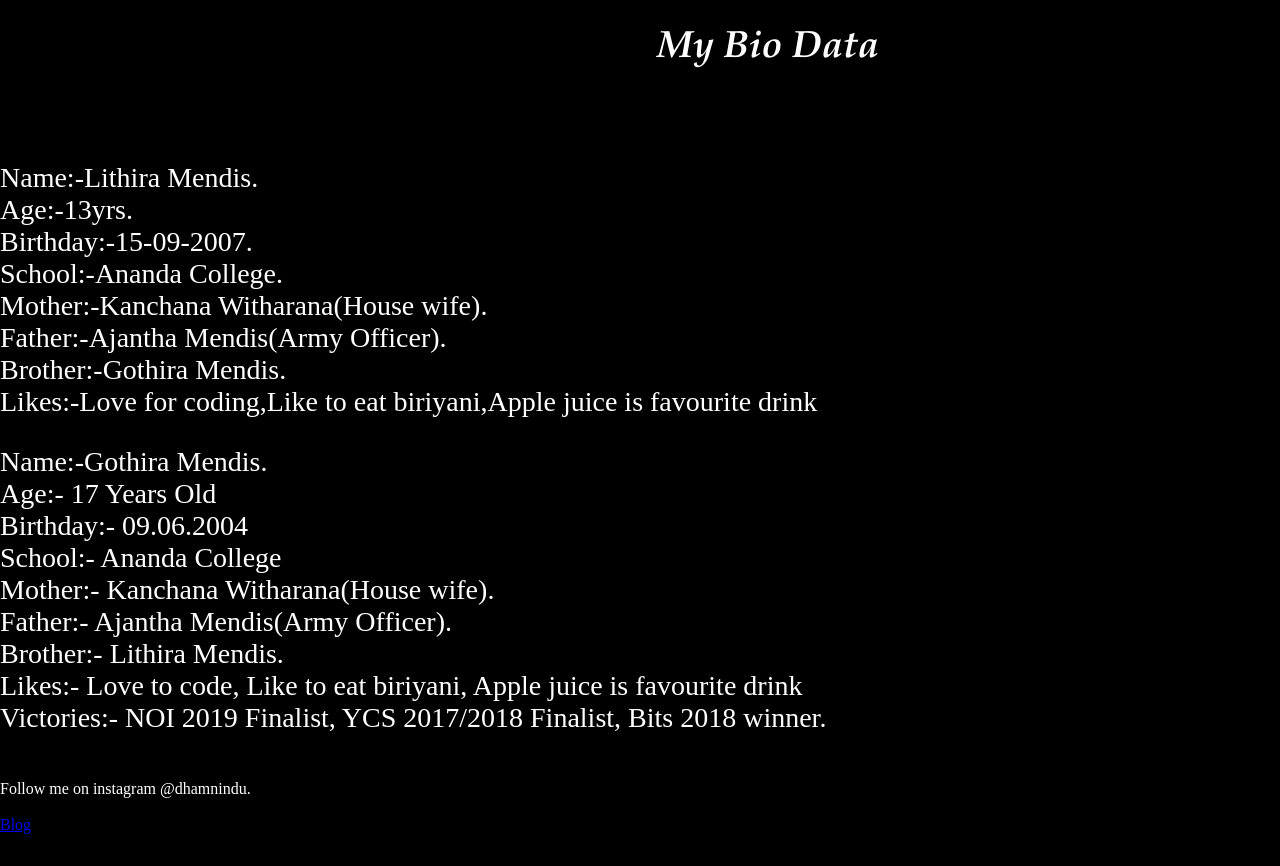
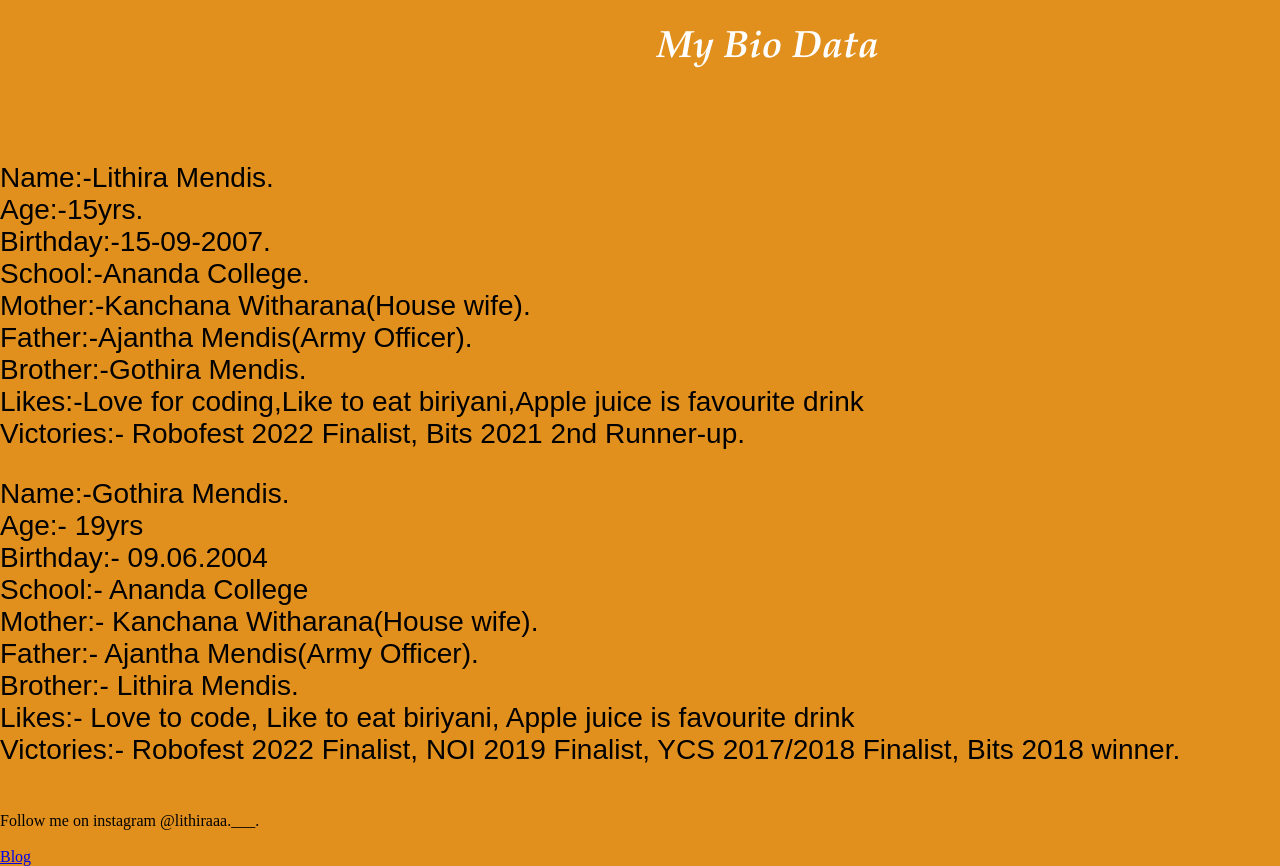
Before and after one commit to baryansagar74-create/portfolio, a plain HTML site: page index.html in a window 1280 px wide. Shown: the top 866 px of the page. Before the commit the page ends 834 px from the top, so only its background shows below. Drawn offline with Linux system fonts and the light colour scheme.

Commit message:
Add files via upload

```diff
--- a/index.html
+++ b/index.html
@@ -16,25 +16,26 @@ My Bio Data
 <br>
 
 <p>Name:-Lithira Mendis.<br>
-Age:-13yrs.<br>
+Age:-15yrs.<br>
 Birthday:-15-09-2007.<br>
 School:-Ananda College.<br>
 Mother:-Kanchana Witharana(House wife).<br>
 Father:-Ajantha Mendis(Army Officer).<br>
 Brother:-Gothira Mendis.<br>
-Likes:-Love for coding,Like to eat biriyani,Apple juice is favourite drink</p>
+Likes:-Love for coding,Like to eat biriyani,Apple juice is favourite drink<br>
+Victories:- Robofest 2022 Finalist, Bits 2021 2nd Runner-up.</p>
 
 <p>Name:-Gothira Mendis.<br>
-Age:- 17 Years Old<br>
+Age:- 19yrs<br>
 Birthday:- 09.06.2004 <br>
 School:- Ananda College <br>
 Mother:- Kanchana Witharana(House wife).<br>
 Father:- Ajantha Mendis(Army Officer).<br>
 Brother:- Lithira Mendis.<br>
 Likes:- Love to code, Like to eat biriyani, Apple juice is favourite drink<br>
-Victories:- NOI 2019 Finalist, YCS 2017/2018 Finalist, Bits 2018 winner.</p>
+Victories:- Robofest 2022 Finalist, NOI 2019 Finalist, YCS 2017/2018 Finalist, Bits 2018 winner.</p>
 
-<br>Follow me on instagram @dhamnindu. <br>
+<br>Follow me on instagram @lithiraaa.___. <br>
 <br><a href="www.gothira2004.blogspot.com">Blog</a><br>
 </body>
 </html>
--- a/min.css
+++ b/min.css
@@ -3,8 +3,8 @@ body {
 	margin: 0;
 	text-align: left;
 	width: 120%;
-                 background-color: black;
-                 color:white;
+                 background-color: rgb(226, 144, 29);
+
 }
 
 h1 {
@@ -29,3 +29,5 @@ h2 {
 
 p {
   font-size: 28px;
+  font-family: sans-serif;
+}
```
